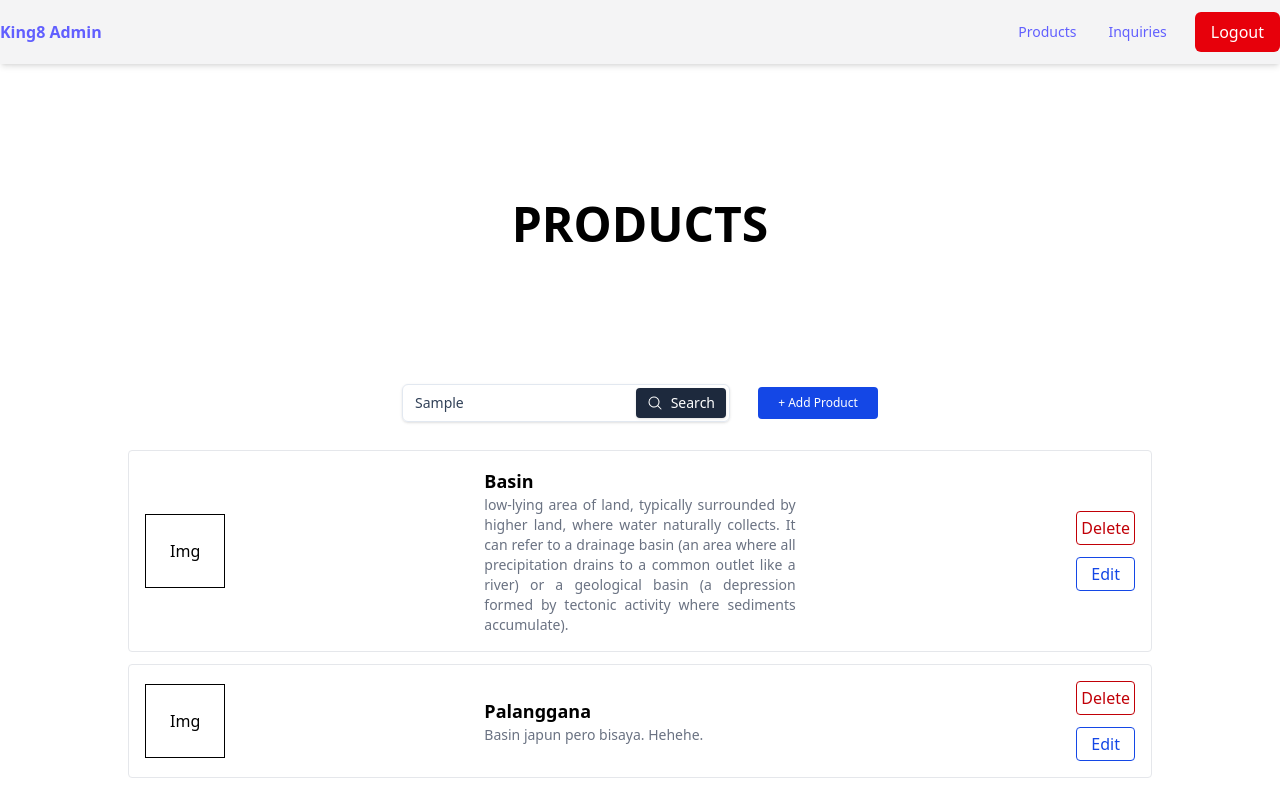
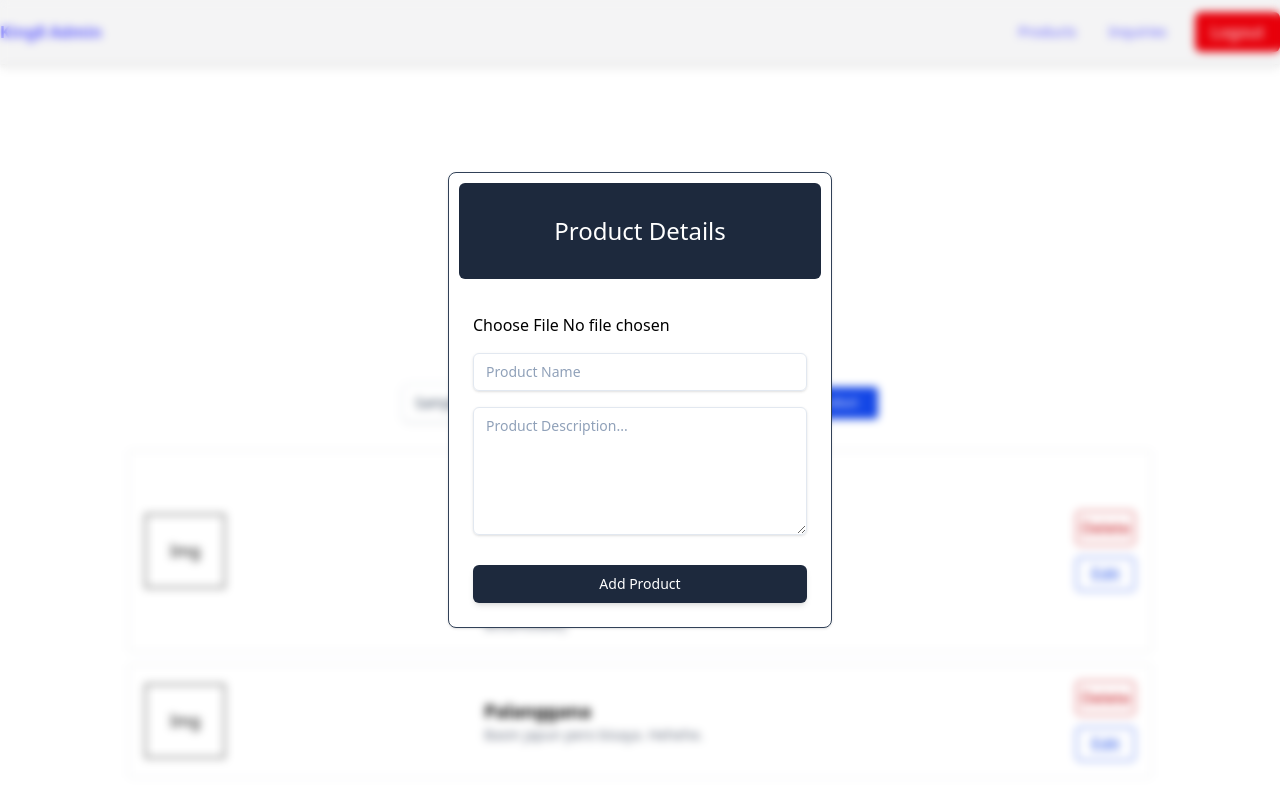
Before and after one commit to AdrianeTroyRoa/pandora-admin-frontend, a React (Vite) app: page / in a window 1280 px wide. Both pictures are taken after typing "Sample" into the empty fields and a click on the button "+ Add Product". Built offline with nearby package versions, Linux system fonts and the light colour scheme.

Commit message:
feat: add product modal initial

```diff
--- a/src/App.jsx
+++ b/src/App.jsx
@@ -14,7 +14,17 @@ const productSample = [
 ];
 
 function App() {
-  const [count, setCount] = useState(0);
+  const [isModalOpen, setIsModalOpen] = useState(false);
+  const [productName, setProductName] = useState("");
+  const [productDescription, setProductDescription] = useState("");
+
+  const openModal = () => setIsModalOpen(true);
+  const closeModal = () => setIsModalOpen(false);
+
+  const addProduct = () => {
+    console.log({ title: productName, description: productDescription });
+    closeModal();
+  };
 
   return (
     <>
@@ -106,10 +116,69 @@ function App() {
             </div>
           </div>
 
-          {/*Add Product button*/}
-          <button className="bg-blue-700 p-2 rounded text-white text-xs hover:bg-blue-800 min-w-[120px]">
+          {/* Add Product button */}
+          <button
+            onClick={openModal}
+            className="bg-blue-700 p-2 rounded text-white text-xs hover:bg-blue-800 min-w-[120px]"
+          >
             + Add Product
           </button>
+
+          {/* Add Product modal */}
+          {isModalOpen && (
+            <div
+              className="fixed inset-0 z-[999] grid h-screen w-screen place-items-center bg-transparent backdrop-blur-xs transition-opacity duration-300"
+              onClick={closeModal}
+            >
+              <div
+                className="relative mx-auto w-full max-w-[24rem] rounded-lg overflow-hidden shadow-sm bg-white border-1 border-slate-700"
+                onClick={(e) => e.stopPropagation()} // prevent closing when clicking inside modal
+              >
+                <div className="relative flex flex-col">
+                  <div className="m-2.5 flex justify-center items-center text-white h-24 rounded-md bg-slate-800">
+                    <h3 className="text-2xl">Product Details</h3>
+                  </div>
+
+                  <div className="flex flex-col gap-4 p-6">
+                    <div className="w-full max-w-sm min-w-[200px]">
+                      <input type="file" />
+                    </div>
+                    <div className="w-full max-w-sm min-w-[200px]">
+                      <input
+                        type="text"
+                        className="w-full bg-transparent placeholder:text-slate-400 text-slate-700 text-sm border border-slate-200 rounded-md px-3 py-2 transition duration-300 ease focus:outline-none focus:border-slate-400 hover:border-slate-300 shadow-sm focus:shadow"
+                        placeholder="Product Name"
+                        onChange={(e) => {
+                          setProductName(e.target.value);
+                        }}
+                      />
+                    </div>
+
+                    <div className="w-full max-w-sm min-w-[200px]">
+                      <textarea
+                        type="text"
+                        className="w-full min-h-32 bg-transparent placeholder:text-slate-400 text-slate-700 text-sm border border-slate-200 rounded-md px-3 py-2 transition duration-300 ease focus:outline-none focus:border-slate-400 hover:border-slate-300 shadow-sm focus:shadow"
+                        placeholder="Product Description..."
+                        onChange={(e) => {
+                          setProductDescription(e.target.value);
+                        }}
+                      />
+                    </div>
+                  </div>
+
+                  <div className="p-6 pt-0">
+                    <button
+                      className="w-full rounded-md bg-slate-800 py-2 px-4 border border-transparent text-center text-sm text-white transition-all shadow-md hover:shadow-lg focus:bg-slate-700 focus:shadow-none active:bg-slate-700 hover:bg-slate-700 active:shadow-none disabled:pointer-events-none disabled:opacity-50 disabled:shadow-none"
+                      type="button"
+                      onClick={addProduct}
+                    >
+                      Add Product
+                    </button>
+                  </div>
+                </div>
+              </div>
+            </div>
+          )}
         </div>
 
         {/*cards for products*/}
```
